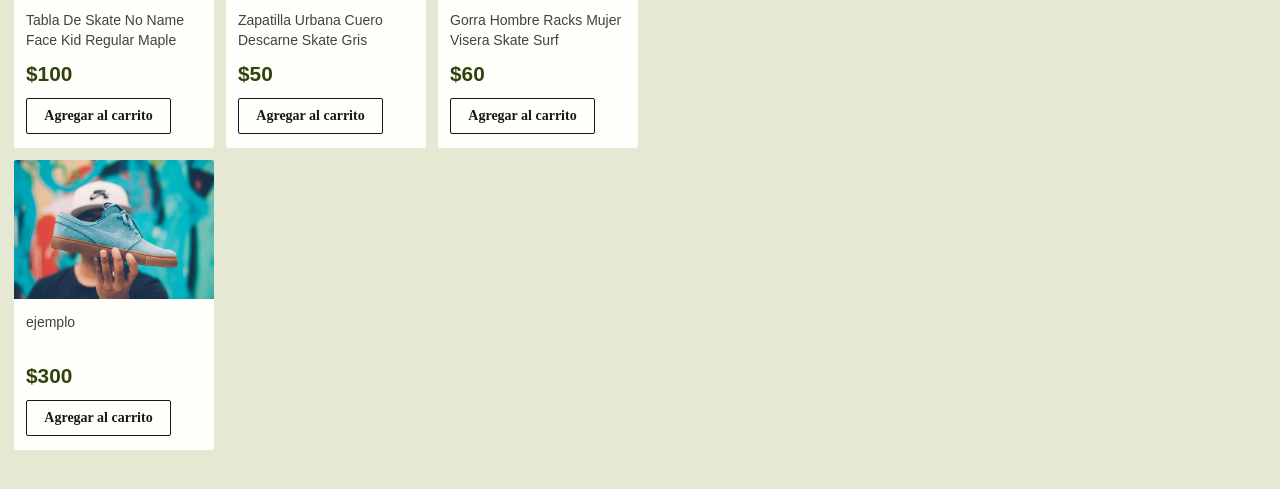
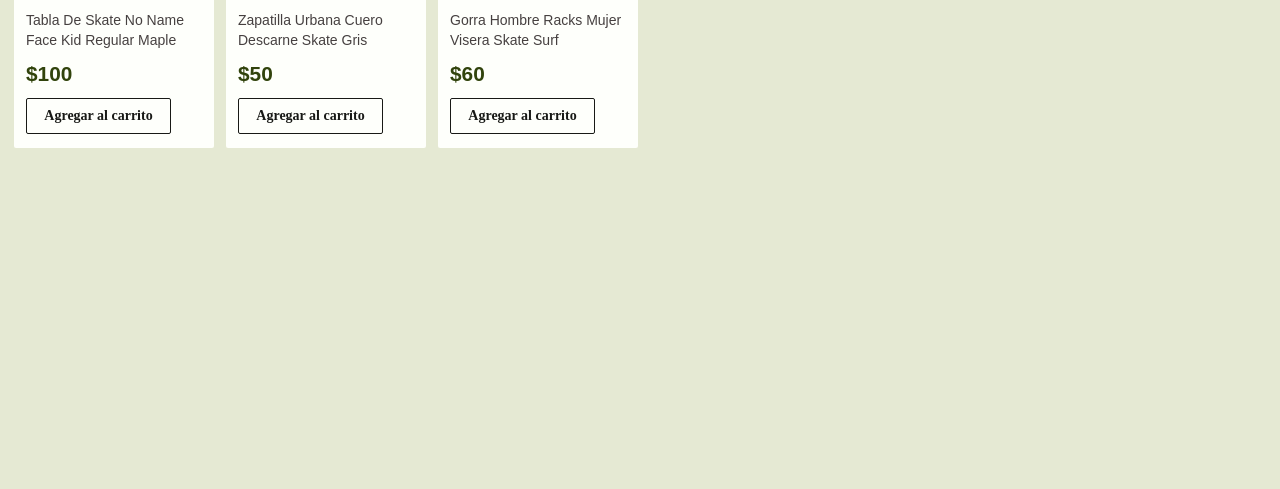
Before and after one commit to ayrtonartaza/tienda__javascript, a plain HTML site: page productos.html in a window 1280 px wide. Shown: the part 251-740 px from the top of the page. Drawn offline with Linux system fonts and the light colour scheme; a web font is replaced by a local one.

Commit message:
css cart fixed

```diff
--- a/sass/productos.scss
+++ b/sass/productos.scss
@@ -134,7 +134,6 @@
     opacity: 0;
     transition: .3s;
     z-index: 10000000000;
-    border: solid 1px blue;
 }
 
 .carritoabierto{
@@ -309,7 +308,6 @@
     max-width: 300px;
     height:50px;
     max-height: 100px;
-
     margin: 70px  auto -10px auto;
     border: none;
     border-radius: 2px;
--- a/script.js
+++ b/script.js
@@ -20,12 +20,6 @@ const datos=[
         nombre:'Gorra Hombre Racks Mujer Visera Skate Surf',
         precio:60,
         id:3
-    },
-    ejemplo={
-        img:'img/zapas__blue.jpg',
-        nombre:'ejemplo',
-        precio:300,
-        id:4
     }
 
 ]
```
Also changed, not shown: css/productos.css, img/gorro__skate.jpg, 1 other file.
